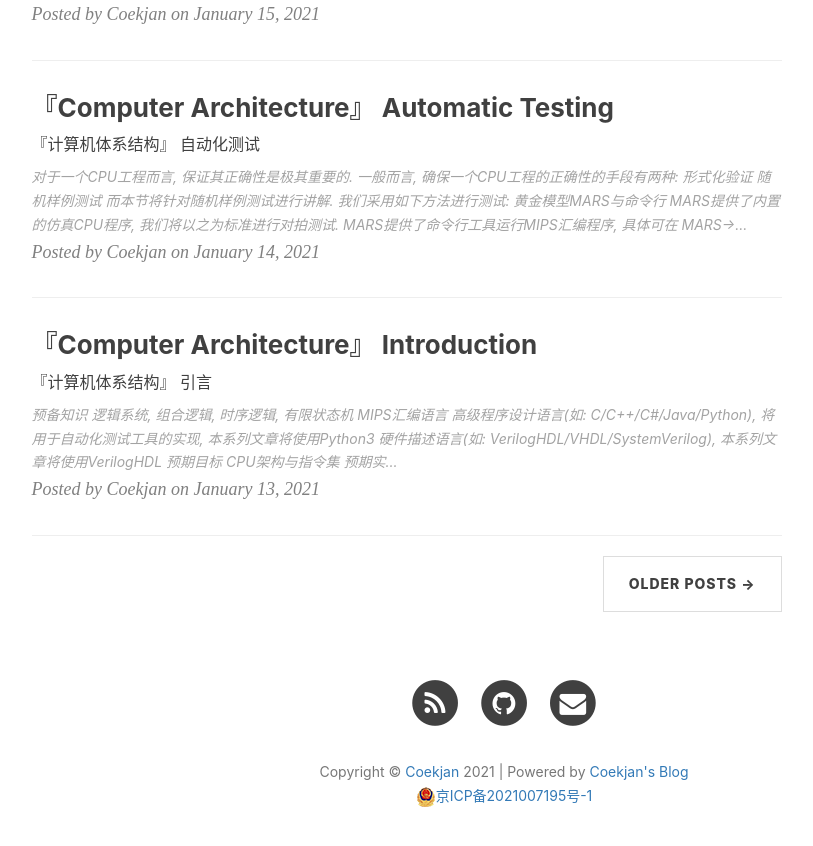
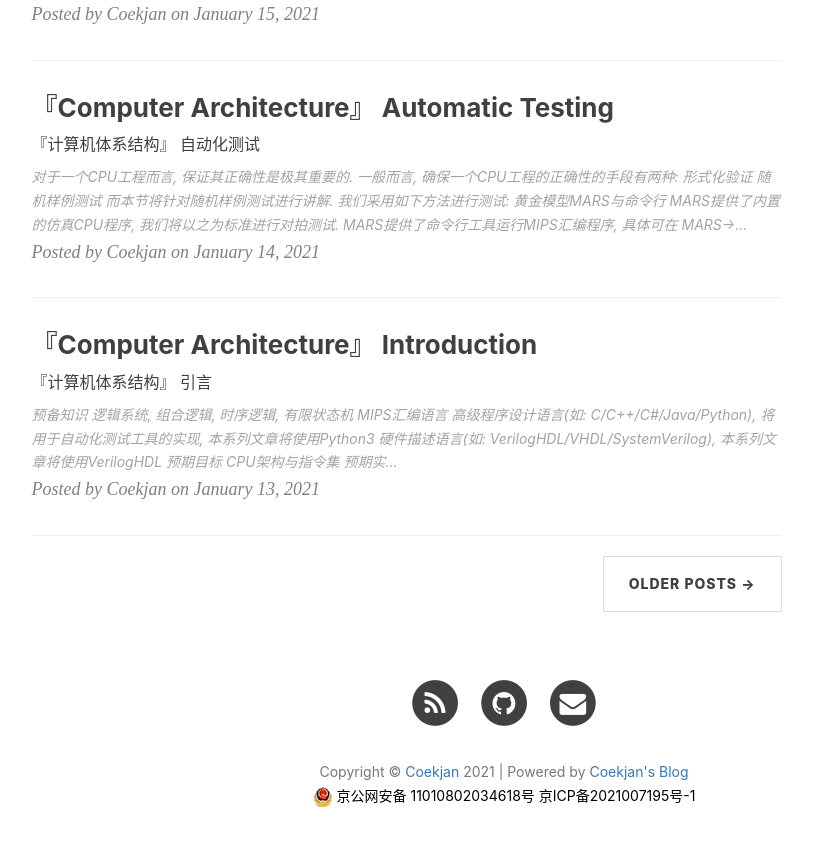
Before and after one commit to Coekjan/coekjan.github.io, a Jekyll site: the page built from index.html, in a window 1280 px wide and 900 px high, scrolled down 2264 px. Shown: the top 846 px of the window, without its empty margins (136-949 px from the left). Built offline with Jekyll 4.4.1, drawn with Linux system fonts in a browser that asks for light colours; nearby versions of some CDN libraries; the list of posts is cut into pages by our own code; comment, search, counter and statistics services are not loaded.

Commit message:
Update footer.html

```diff
--- a/_includes/footer.html
+++ b/_includes/footer.html
@@ -91,7 +91,9 @@
                 </ul>
                 <p class="copyright text-muted">
                     Copyright &copy; <a href="{{ site.github_url }}">{{ site.author }}</a> {{ site.time | date: '%Y' }} | Powered by <a href="https://coekjan.coding.net/public/coekjan/blog/git/files">Coekjan's Blog</a><br>
-                    <img src="{{ "/img/icp_icon.png" | prepend: site.baseurl}}"><a href="https://beian.miit.gov.cn/">京ICP备2021007195号-1</a>
+                    <img src="{{ "/img/icp_icon.png" | prepend: site.baseurl}}">
+                    <a style="color: black;", href="http://www.beian.gov.cn/portal/registerSystemInfo?recordcode=11010802034618">京公网安备 11010802034618号</a>
+                    <a style="color: black;" href="https://beian.miit.gov.cn/">京ICP备2021007195号-1</a>
                 </p>
             </div>
         </div>
```
